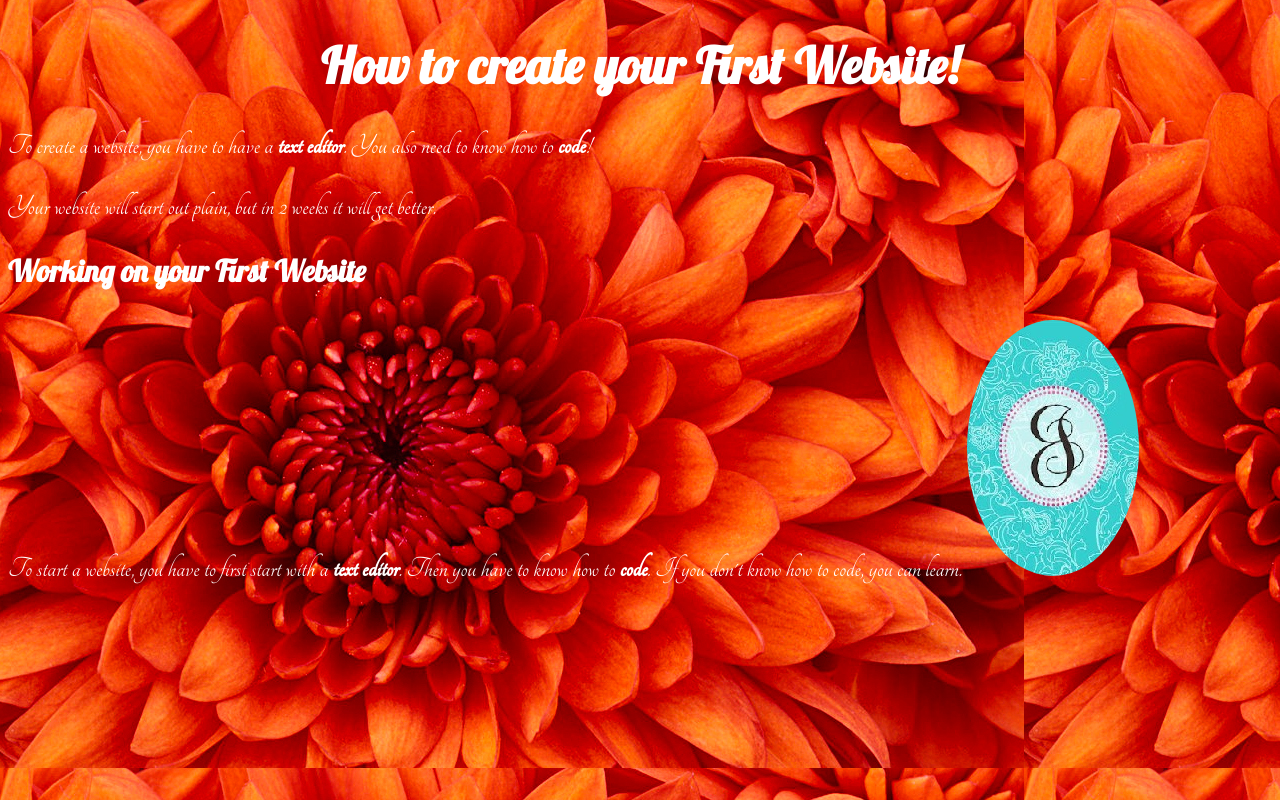
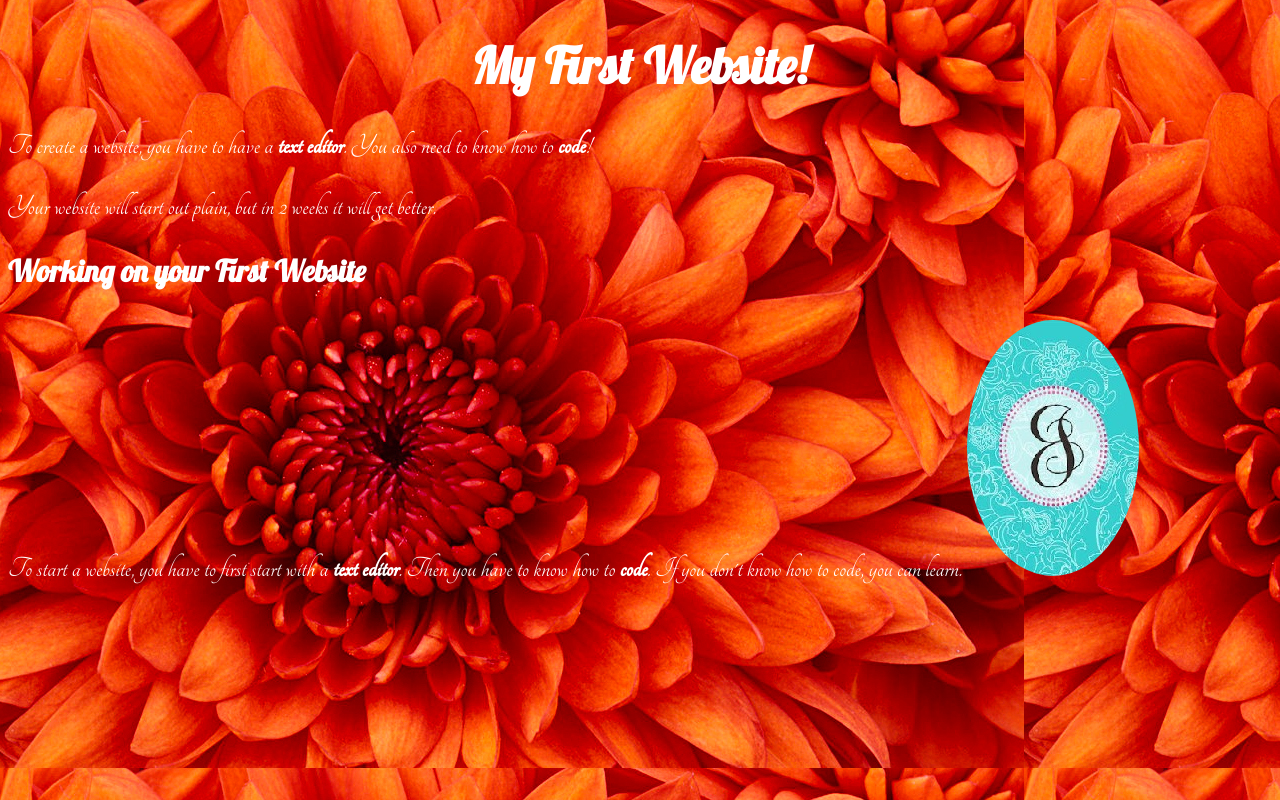
Before and after one commit to 05mimzy2017/my-first-website, a plain HTML site: page index.html in a window 1280 px wide. Drawn offline with Linux system fonts and the light colour scheme.

Commit message:
Update index.html

```diff
--- a/index.html
+++ b/index.html
@@ -19,7 +19,7 @@
 <body>
 
 
-<h1>How to create your First Website!</h1>
+<h1>My First Website!</h1>
 
 
 
```
